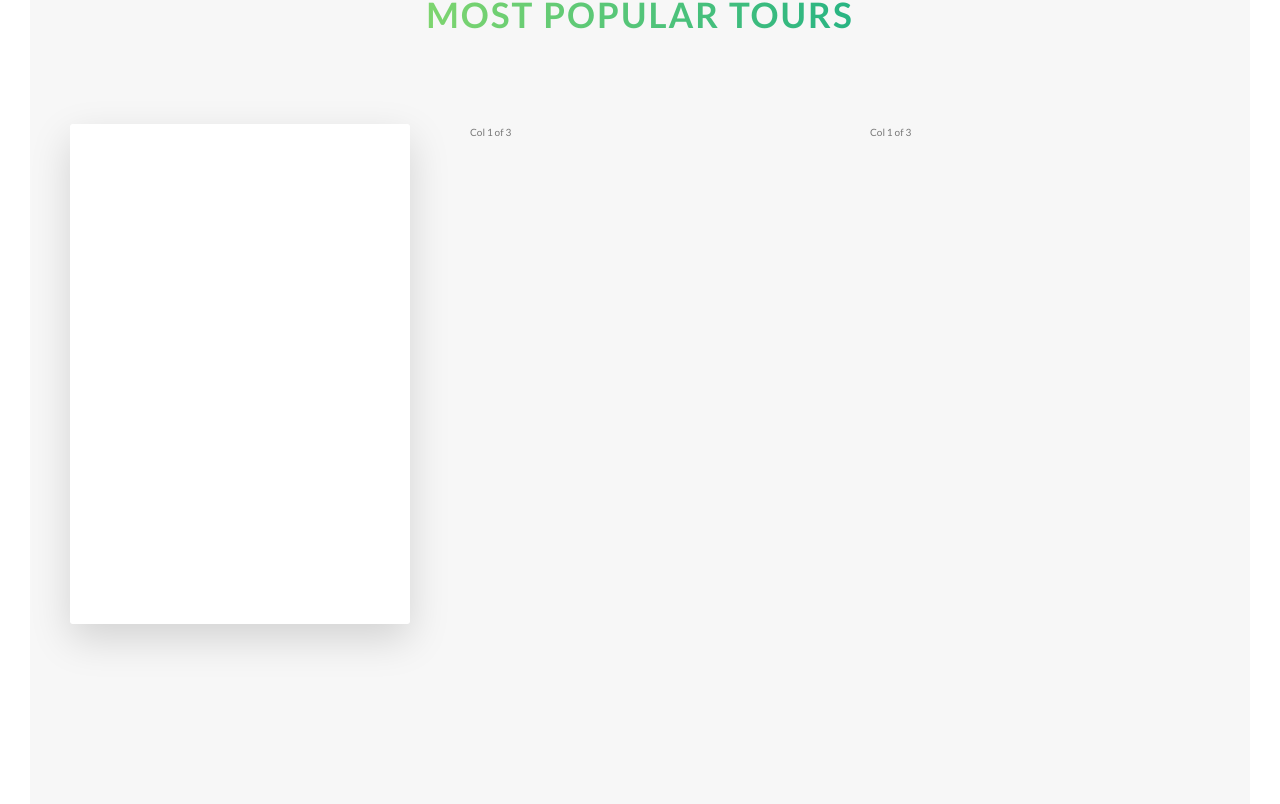
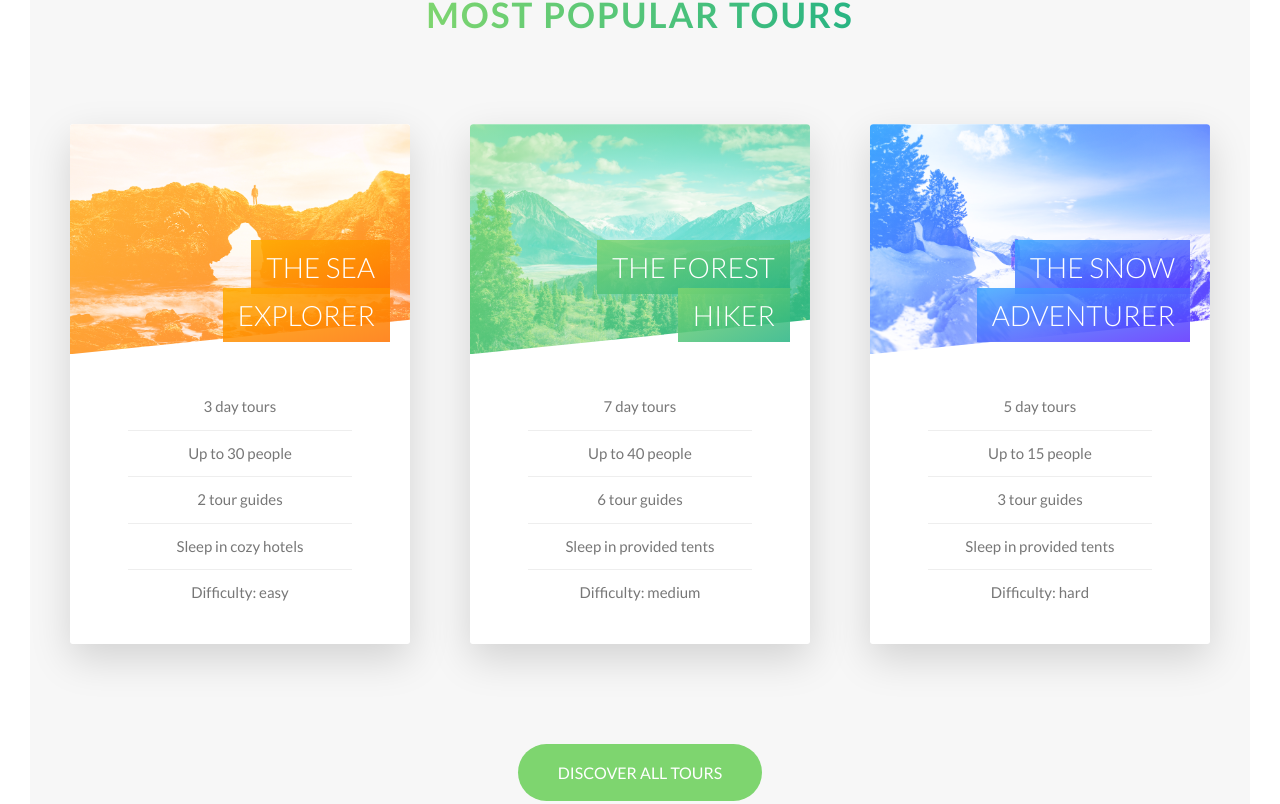
Before and after one commit to SaadBajwa659/natour, a React (Create React App) app: page / in a window 1280 px wide. Shown: the part 2316-3120 px from the top of the page. Built offline with nearby package versions, Linux system fonts and the light colour scheme.

Commit message:
Done with tours section and started the stories section

```diff
--- a/src/pages/Home.js
+++ b/src/pages/Home.js
@@ -15,6 +15,7 @@ import "../sass/components/Button.scss";
 import "../sass/components/Card.scss";
 import "../sass/components/Composition.scss";
 import "../sass/components/Feature-box.scss";
+import "../sass/components/Story.scss";
 
 import "../sass/layout/Footer.scss";
 import "../sass/layout/Grid.scss";
@@ -153,23 +154,131 @@ const Home = () => {
             <div className="col-1-of-3">
               <div className="card">
                 <div className="card__side card__side--front">
-                  <div className="card__picutre card__picutre--1">
-                    &nbsp;
-                  </div>
-                  <div className="card__heading">
-                    Heading
-                  </div>
+                  <div className="card__picture card__picture--1">&nbsp;</div>
+                  <h4 className="card__heading">
+                    <span className="card__heading-span card__heading-span--1">
+                      The Sea Explorer
+                    </span>
+                  </h4>
                   <div className="card__details">
-                    Details
+                    <ul>
+                      <li>3 day tours</li>
+                      <li>Up to 30 people</li>
+                      <li>2 tour guides</li>
+                      <li>Sleep in cozy hotels</li>
+                      <li>Difficulty: easy</li>
+                    </ul>
                   </div>
                 </div>
                 <div className="card__side card__side--back card__side--back-1">
-                  BACK
+                  <div className="card__cta">
+                    <div className="card__price-box">
+                      <p className="card__price-only">Only</p>
+                      <p className="card__price-value">$297</p>
+                    </div>
+                    <a href="#" className="btn btn--white">
+                      Book now!
+                    </a>
+                  </div>
                 </div>
               </div>
             </div>
-            <div className="col-1-of-3">Col 1 of 3</div>
-            <div className="col-1-of-3">Col 1 of 3</div>
+
+            <div className="col-1-of-3">
+              <div className="card">
+                <div className="card__side card__side--front">
+                  <div className="card__picture card__picture--2">&nbsp;</div>
+                  <h4 className="card__heading">
+                    <span className="card__heading-span card__heading-span--2">
+                      The Forest Hiker
+                    </span>
+                  </h4>
+                  <div className="card__details">
+                    <ul>
+                      <li>7 day tours</li>
+                      <li>Up to 40 people</li>
+                      <li>6 tour guides</li>
+                      <li>Sleep in provided tents</li>
+                      <li>Difficulty: medium</li>
+                    </ul>
+                  </div>
+                </div>
+                <div className="card__side card__side--back card__side--back-2">
+                  <div className="card__cta">
+                    <div className="card__price-box">
+                      <p className="card__price-only">Only</p>
+                      <p className="card__price-value">$497</p>
+                    </div>
+                    <a href="#" className="btn btn--white">
+                      Book now!
+                    </a>
+                  </div>
+                </div>
+              </div>
+            </div>
+
+            <div className="col-1-of-3">
+              <div className="card">
+                <div className="card__side card__side--front">
+                  <div className="card__picture card__picture--3">&nbsp;</div>
+                  <h4 className="card__heading">
+                    <span className="card__heading-span card__heading-span--3">
+                      The Snow Adventurer
+                    </span>
+                  </h4>
+                  <div className="card__details">
+                    <ul>
+                      <li>5 day tours</li>
+                      <li>Up to 15 people</li>
+                      <li>3 tour guides</li>
+                      <li>Sleep in provided tents</li>
+                      <li>Difficulty: hard</li>
+                    </ul>
+                  </div>
+                </div>
+                <div className="card__side card__side--back card__side--back-3">
+                  <div className="card__cta">
+                    <div className="card__price-box">
+                      <p className="card__price-only">Only</p>
+                      <p className="card__price-value">$897</p>
+                    </div>
+                    <a href="#" className="btn btn--white">
+                      Book now!
+                    </a>
+                  </div>
+                </div>
+              </div>
+            </div>
+          </div>
+          <div className="u-center-text u-margin-top-huge">
+            <a href="#" className="btn btn--green">
+              Discover all tours
+            </a>
+          </div>
+        </section>
+        <section className="section-stories">
+          <div className="u-center-text u-margin-bottom-big">
+            <h2 className="heading-secondary">
+              We make people genuinely happy
+            </h2>
+          </div>
+
+          <div className="row">
+            <div className="story">
+              <figure className="story__shape"></figure>
+              <div className="story__text">
+                <h3 className="heading-tertiary u-margin-bottom-small">
+                  I had the best week ever with my family
+                </h3>
+                <p>
+                  Lorem ipsum dolor sit amet consectetur adipisicing elit.
+                  Aperiam, ipsum sapiente aspernatur libero repellat quis
+                  consequatur ducimus quam nisi exercitationem omnis earum qui.
+                  Aperiam, ipsum sapiente aspernatur libero repellat quis
+                  consequatur ducimus quam nisi exercitationem omnis earum qui.
+                </p>
+              </div>
+            </div>
           </div>
         </section>
       </main>
--- a/src/sass/abstracts/Variables.scss
+++ b/src/sass/abstracts/Variables.scss
@@ -11,6 +11,7 @@
   --color-tertiary-dark: #5643fa;
 
   --color-grey-light-1: #f7f7f7;
+  --color-grey-light-2: #eee;
 
   --color-grey-dark: #777;
   --color-white: #fff;
--- a/src/sass/base/Utilities.scss
+++ b/src/sass/base/Utilities.scss
@@ -3,3 +3,6 @@
 .u-margin-bottom-small { margin-bottom: 1.5rem; }
 .u-margin-bottom-medium { margin-bottom: 4rem; }
 .u-margin-bottom-big { margin-bottom: 8rem; }
+
+.u-margin-top-big { margin-top: 8rem; }
+.u-margin-top-huge { margin-top: 10rem; }
--- a/src/sass/components/Button.scss
+++ b/src/sass/components/Button.scss
@@ -48,6 +48,15 @@
     }
   }
 
+  &--green {
+    background-color: var(--color-primary);
+    color: var(--color-white);
+
+    &::after {
+      background-color: var(--color-primary);
+    }
+  }
+
   &--animated {
     animation: moveInBottom 0.5s ease-out 0.75s;
     animation-fill-mode: backwards;
--- a/src/sass/components/Card.scss
+++ b/src/sass/components/Card.scss
@@ -1,16 +1,12 @@
 .card {
-
   // FUNCTIONALITY
   perspective: 150rem;
   -moz-perspective: 150rem;
   position: relative;
-  height: 50rem;
+  height: 52rem;
 
   &__side {
-    color: #fff;
-    font-size: 2rem;
-
-    height: 50rem;
+    height: 52rem;
     transition: all 0.8s ease;
     position: absolute;
     top: 0;
@@ -18,7 +14,8 @@
     width: 100%;
     backface-visibility: hidden;
     border-radius: 3px;
-    box-shadow: 0 1.5rem 4rem rgba($color: #000000, $alpha: .15);
+    overflow: hidden;
+    box-shadow: 0 1.5rem 4rem rgba($color: #000000, $alpha: 0.15);
 
     &--front {
       background-color: var(--color-white);
@@ -34,6 +31,22 @@
           rgb(255, 115, 0)
         );
       }
+
+      &-2 {
+        background-image: linear-gradient(
+          to right bottom,
+          rgb(126, 213, 111),
+          rgb(40, 180, 131)
+        );
+      }
+
+      &-3 {
+        background-image: linear-gradient(
+          to right bottom,
+          rgb(61, 168, 255),
+          rgb(92, 47, 255)
+        );
+      }
     }
   }
 
@@ -47,9 +60,127 @@
 
   // FRONT SIDE STYLING
   &__picture {
+    background-size: cover;
+    height: 23rem;
+    background-blend-mode: screen;
+    -webkit-clip-path: polygon(0 0, 100% 0, 100% 85%, 0 100%);
+    clip-path: polygon(0 0, 100% 0, 100% 85%, 0 100%);
+    border-top-left-radius: 3px;
+    border-top-right-radius: 3px;
 
     &--1 {
-      background-image: url(../../../public/img/nat-5.jpg);
+      background-image: linear-gradient(
+          to right bottom,
+          rgb(255, 174, 0),
+          rgb(255, 115, 0)
+        ),
+        url(../../../public/img/nat-5.jpg);
+    }
+
+    &--2 {
+      background-image: linear-gradient(
+          to right bottom,
+          rgb(126, 213, 111),
+          rgb(40, 180, 131)
+        ),
+        url(../../../public/img/nat-6.jpg);
+    }
+
+    &--3 {
+      background-image: linear-gradient(
+          to right bottom,
+          rgb(61, 168, 255),
+          rgb(92, 47, 255)
+        ),
+        url(../../../public/img/nat-7.jpg);
     }
   }
+
+  &__heading {
+    font-size: 2.8rem;
+    font-weight: 300;
+    text-transform: uppercase;
+    text-align: right;
+    color: var(--color-white);
+    position: absolute;
+    top: 12rem;
+    right: 2rem;
+    width: 75%;
+  }
+
+  &__heading-span {
+    padding: 1rem 1.5rem;
+    -webkit-box-decoration-break: clone;
+    box-decoration-break: clone;
+
+    &--1 {
+      background-image: linear-gradient(
+        to right bottom,
+        rgba(255, 174, 0, 0.85),
+        rgba(255, 115, 0, 0.85)
+      );
+    }
+
+    &--2 {
+      background-image: linear-gradient(
+        to right bottom,
+        rgb(126, 213, 111, 0.85),
+        rgb(40, 180, 131, 0.85)
+      );
+    }
+
+    &--3 {
+      background-image: linear-gradient(
+        to right bottom,
+        rgb(61, 168, 255, 0.85),
+        rgb(92, 47, 255, 0.85)
+      );
+    }
+  }
+
+  &__details {
+    padding: 3rem;
+
+    ul {
+      list-style: none;
+      width: 80%;
+      margin: 0 auto;
+
+      li {
+        text-align: center;
+        font-size: 1.5rem;
+        padding: 1rem;
+
+        &:not(:last-child) {
+          border-bottom: 1px solid var(--color-grey-light-2);
+        }
+      }
+    }
+  }
+
+  // FRONT SIDE STYLING
+  &__cta {
+    position: absolute;
+    top: 50%;
+    left: 50%;
+    transform: translate(-50%, -50%);
+    width: 90%;
+    text-align: center;
+  }
+
+  &__price-box {
+    text-align: center;
+    color: var(--color-white);
+    margin-bottom: 8rem;
+  }
+
+  &__price-only {
+    font-size: 1.4rem;
+    text-transform: uppercase;
+  }
+
+  &__price-value {
+    font-size: 6rem;
+    font-weight: 100;
+  }
 }
--- /dev/null
+++ b/src/sass/components/Story.scss
@@ -0,0 +1,17 @@
+.story {
+  width: 75%;
+  margin: 0 auto;
+  box-shadow: 0 3rem 6rem rgba($color: #000000, $alpha: .1);
+  background-color: var(--color-white);
+  border-radius: 3px;
+  padding: 6rem;
+  font-size: var(--default-font-size);
+
+  &__shape {
+    width: 15rem;
+    height: 15rem;
+    background-color: orangered;
+    float: left;
+    shape-outside: circle(50% at 50% 50%);
+  }
+}
--- a/src/sass/layout/Header.scss
+++ b/src/sass/layout/Header.scss
@@ -10,6 +10,7 @@
   background-position: top;
   position: relative;
 
+  -webkit-clip-path: polygon(0 0, 100% 0, 100% 79%, 0 100%);
   clip-path: polygon(0 0, 100% 0, 100% 79%, 0 100%);
 
   &__logo-box {
--- a/src/sass/pages/Home.scss
+++ b/src/sass/pages/Home.scss
@@ -23,6 +23,12 @@
 
 .section-tours {
   background-color: var(--color-grey-light-1);
-  padding: 25rem 0 50rem 0;
+  padding: 25rem 0 15rem 0;
   margin-top: -10rem;
 }
+
+.section-stories {
+  padding: 15rem 0;
+  background-color: var(--color-grey-light-1);
+
+}
```
